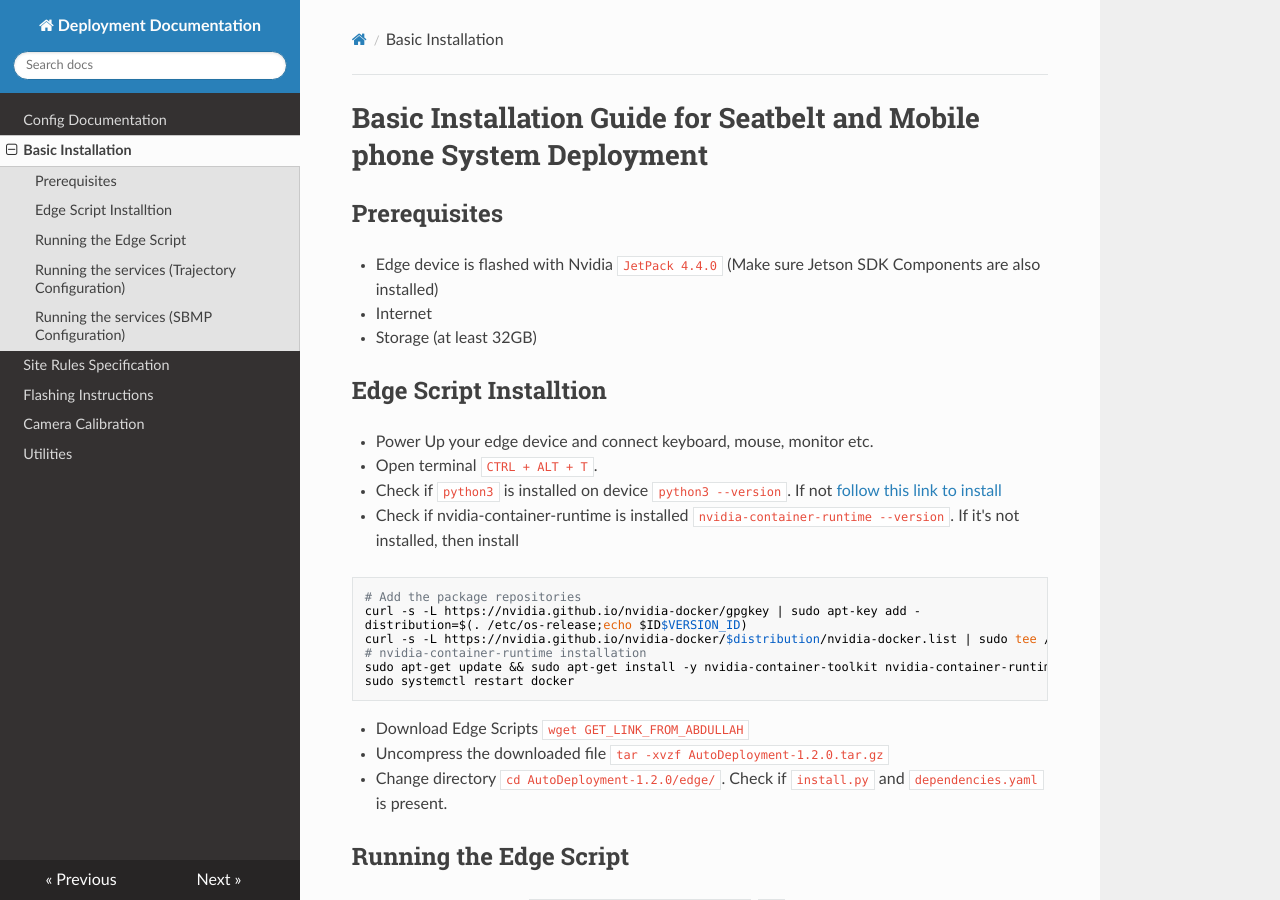
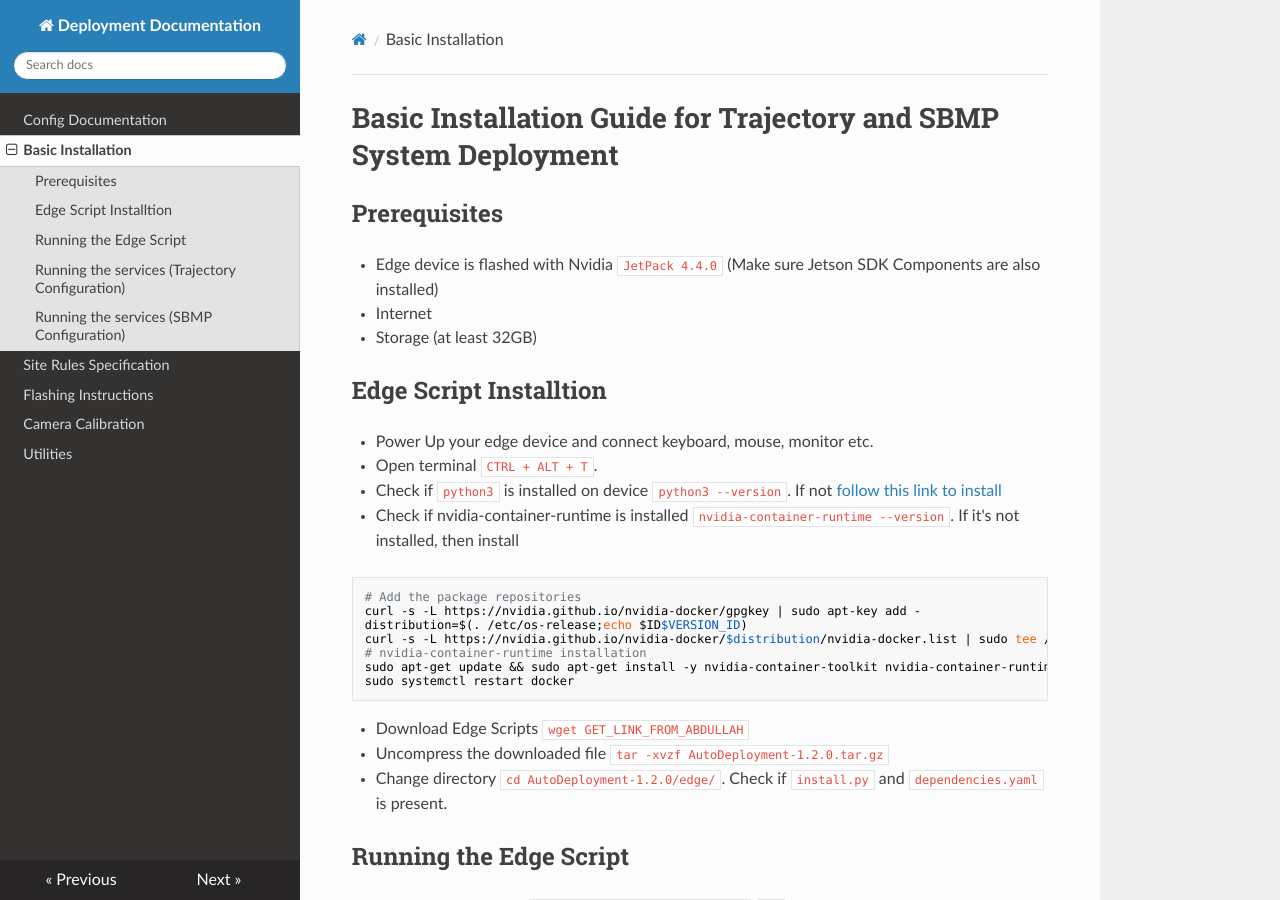
Before and after one commit to hazenai/system-docs, an MkDocs documentation site: the page built from docs/installation.md, in a window 1280 px wide and 900 px high. Built offline with MkDocs 1.6.1, drawn with Linux system fonts in a browser that asks for light colours; nearby versions of some CDN libraries.

Commit message:
adding further config

```diff
--- a/docs/installation.md
+++ b/docs/installation.md
@@ -1,4 +1,4 @@
-# Basic Installation Guide for Seatbelt and Mobile phone System Deployment
+# Basic Installation Guide for Trajectory and SBMP System Deployment
 
 ## Prerequisites
 
```
